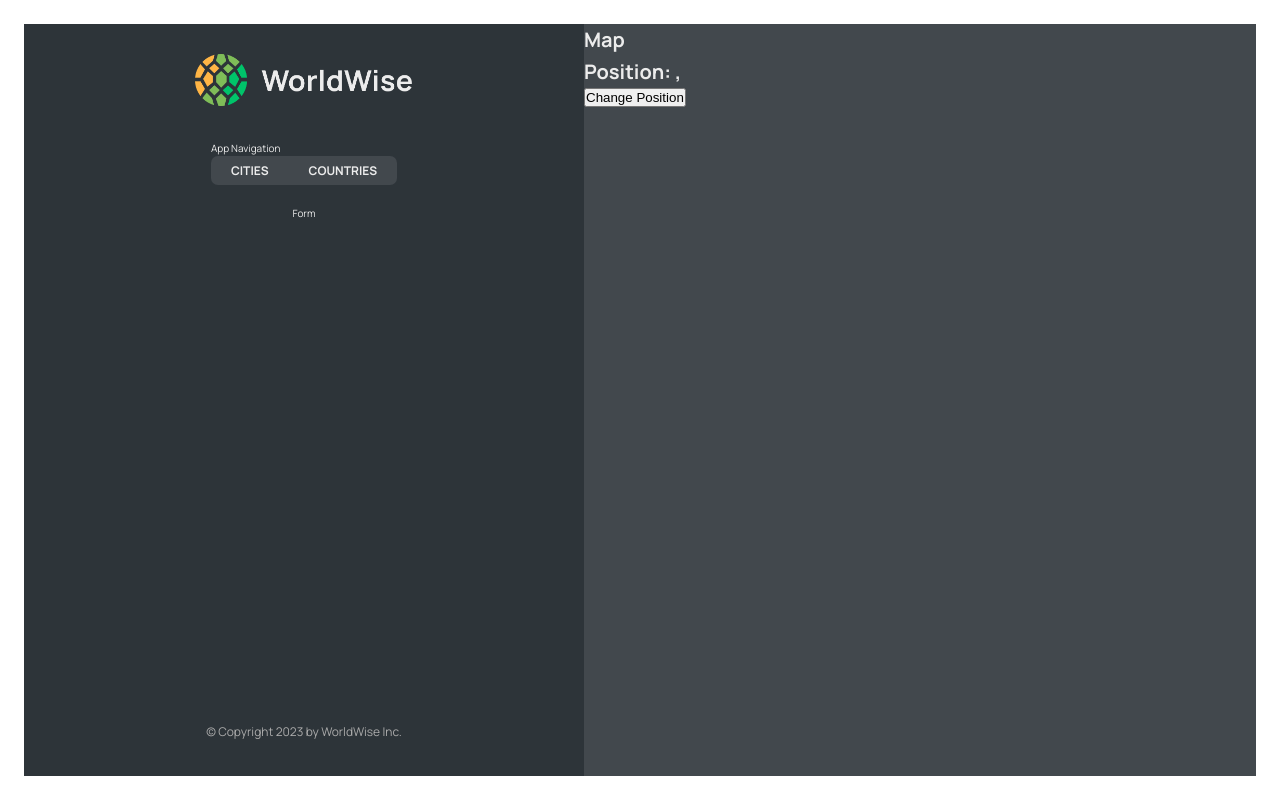
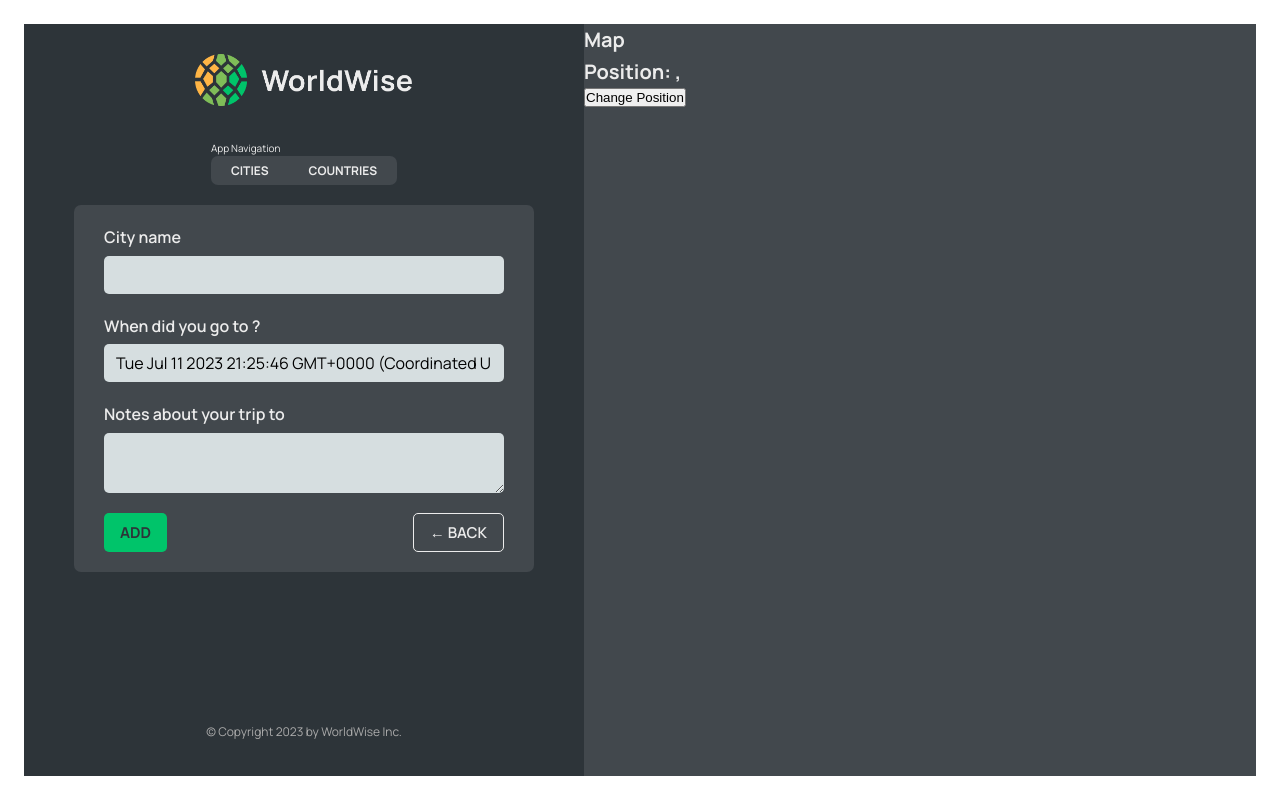
Before and after one commit to Charles-Rocke/Wanderlust, a React (Vite) app: page /app/form in a window 1280 px wide. Built offline with nearby package versions, Linux system fonts and the light colour scheme; data requests are answered from the project's data file.

Commit message:
Added programatic navigation when I click on map div

```diff
--- a/src/App.jsx
+++ b/src/App.jsx
@@ -10,6 +10,7 @@
 import CityList from "./components/CityList";
 import CountryList from "./components/CountryList";
 import City from "./components/City";
+import Form from "./components/Form";
 
 const BASE_URL = "http://localhost:9000";
 
@@ -54,7 +55,7 @@
             path="countries"
             element={<CountryList cities={cities} isLoading={isLoading} />}
           />
-          <Route path="form" element={<p>Form</p>} />
+          <Route path="form" element={<Form />} />
         </Route>
         <Route path="*" element={<PageNotFound />} />
       </Routes>
--- /dev/null
+++ b/src/components/Button.jsx
@@ -0,0 +1,11 @@
+import styles from "./Button.module.css";
+
+function Button({ children, onClick, type }) {
+  return (
+    <button onClick={onClick} className={`${styles.btn} ${styles[type]}`}>
+      {children}
+    </button>
+  );
+}
+
+export default Button;
--- a/src/components/CountryList.jsx
+++ b/src/components/CountryList.jsx
@@ -18,7 +18,7 @@
   return (
     <ul className={styles.countryList}>
       {countries.map((country) => (
-        <CountryItem country={country} key={country.id} />
+        <CountryItem country={country} key={country.country} />
       ))}
     </ul>
   );
--- a/src/components/Form.jsx
+++ b/src/components/Form.jsx
@@ -3,6 +3,8 @@
 import { useState } from "react";
 
 import styles from "./Form.module.css";
+import Button from "./Button";
+import { useNavigate } from "react-router-dom";
 
 export function convertToEmoji(countryCode) {
   const codePoints = countryCode
@@ -13,6 +15,7 @@
 }
 
 function Form() {
+  const navigate = useNavigate();
   const [cityName, setCityName] = useState("");
   const [country, setCountry] = useState("");
   const [date, setDate] = useState(new Date());
@@ -49,8 +52,19 @@
       </div>
 
       <div className={styles.buttons}>
-        <button>Add</button>
-        <button>&larr; Back</button>
+        <Button type="primary" onClick>
+          Add
+        </Button>
+        {/* navigate back one */}
+        <Button
+          type="back"
+          onClick={(event) => {
+            event.preventDefault();
+            navigate(-1);
+          }}
+        >
+          &larr; Back
+        </Button>
       </div>
     </form>
   );
--- a/src/components/Map.jsx
+++ b/src/components/Map.jsx
@@ -1,12 +1,15 @@
-import { useSearchParams } from "react-router-dom";
+import { useNavigate, useSearchParams } from "react-router-dom";
 import styles from "./Map.module.css";
+
 function Map() {
+  // move to any URL
+  const navigate = useNavigate();
   const [searchParams, setSearchParams] = useSearchParams();
   const lat = searchParams.get("lat");
   const lng = searchParams.get("lng");
 
   return (
-    <div className={styles.mapContainer}>
+    <div className={styles.mapContainer} onClick={() => navigate("form")}>
       <h1>Map</h1>
       <h1>
         Position: {lat}, {lng}
--- a/src/pages/Home.jsx
+++ b/src/pages/Home.jsx
@@ -19,7 +19,7 @@
           of. Never forget your wonderful experiences, and show your friends how
           you have wandered the world.
         </h2>
-        <Link to="/login" className="cta">
+        <Link to="/app" className="cta">
           Start Tracking Now
         </Link>
       </section>
```
